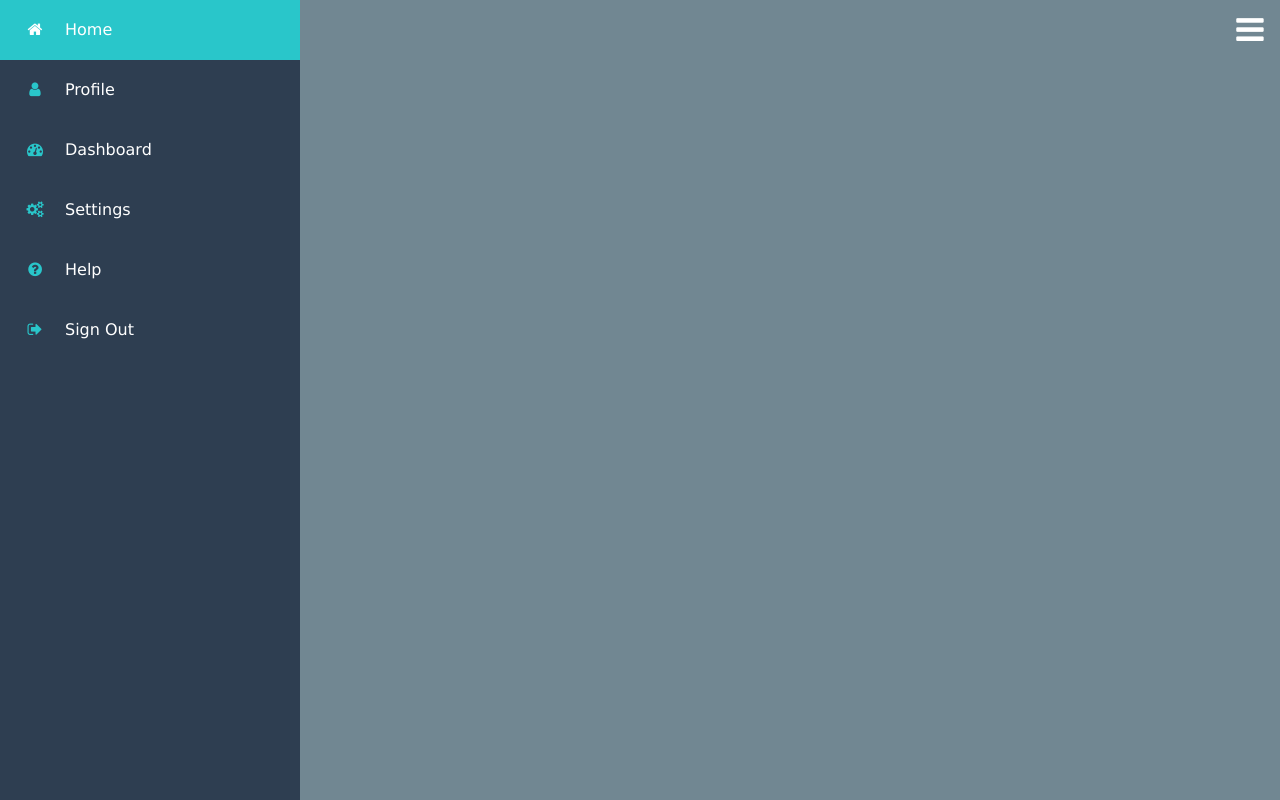
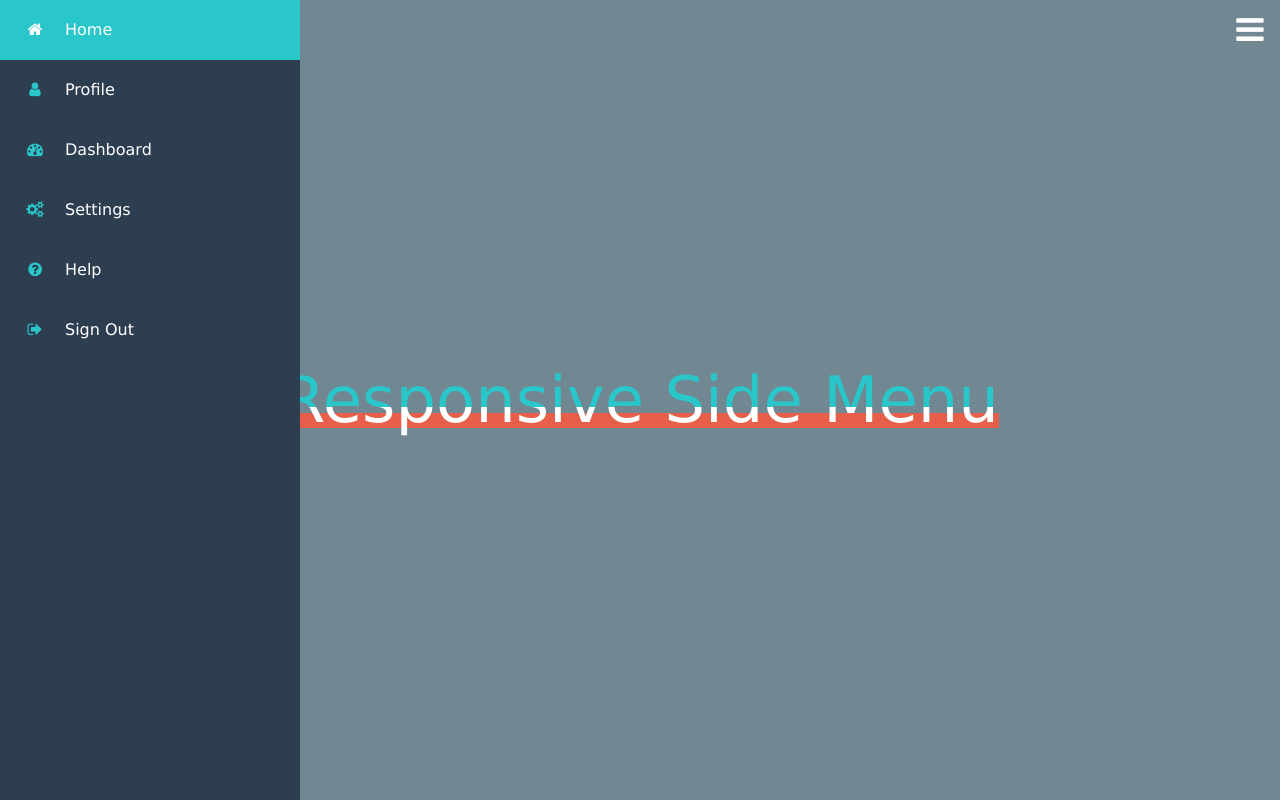
Before and after one commit to ReeganR/Responsive-Sidebar-Menu, a plain HTML site: page Responsive_Sidebar_Menu/index.html in a window 1280 px wide. Drawn offline with Linux system fonts and the light colour scheme.

Commit message:
Update index.html

```diff
--- a/Responsive_Sidebar_Menu/index.html
+++ b/Responsive_Sidebar_Menu/index.html
@@ -12,6 +12,7 @@
   </head>
   <body>
    <section>
+     <!-- Navigation -->
      <div class="navigation">
        <ul>
          <li>
@@ -53,7 +54,15 @@
         </li>
        </ul>
      </div>
+
+     <!-- Content -->
+     <div class="content">
+      <span><p>Responsive Side Menu</p></span>
+    </div>
+
+    <!-- Toggle -->
      <div class="toggle" onclick="toggleMenu()"></div>
+
    </section>
     <script type="text/javascript">
 
```
